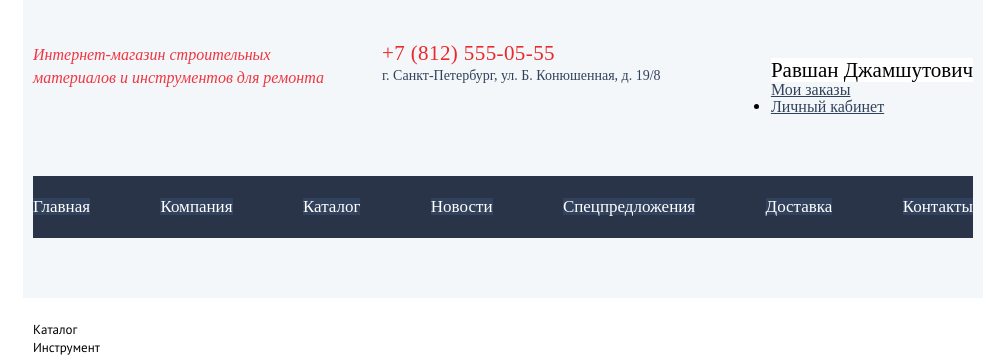
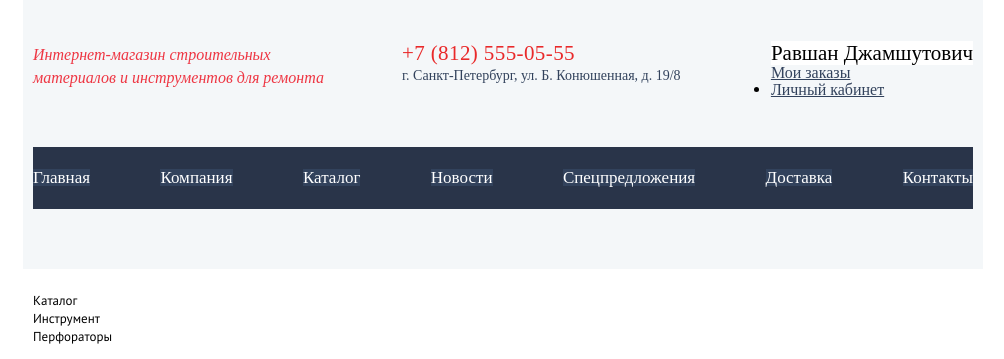
Before and after one commit to Yaroslav-Lazovski/995693-technomart-25, a plain HTML site: page catalog.html in a window 1280 px wide. Shown: the part 45-404 px from the top of the page, without its empty margins (137-1141 px from the left). Drawn offline with Linux system fonts and the light colour scheme; a web font is replaced by a local one.

Commit message:
Сетка №2 фикс .user

```diff
--- a/css/style.css
+++ b/css/style.css
@@ -558,6 +558,11 @@ a {
     padding: 0;
 }
 
+.user {
+    margin: 0;
+    padding: 0;
+}
+
 .main-nav {
     margin-top: 44px;
 }
```
